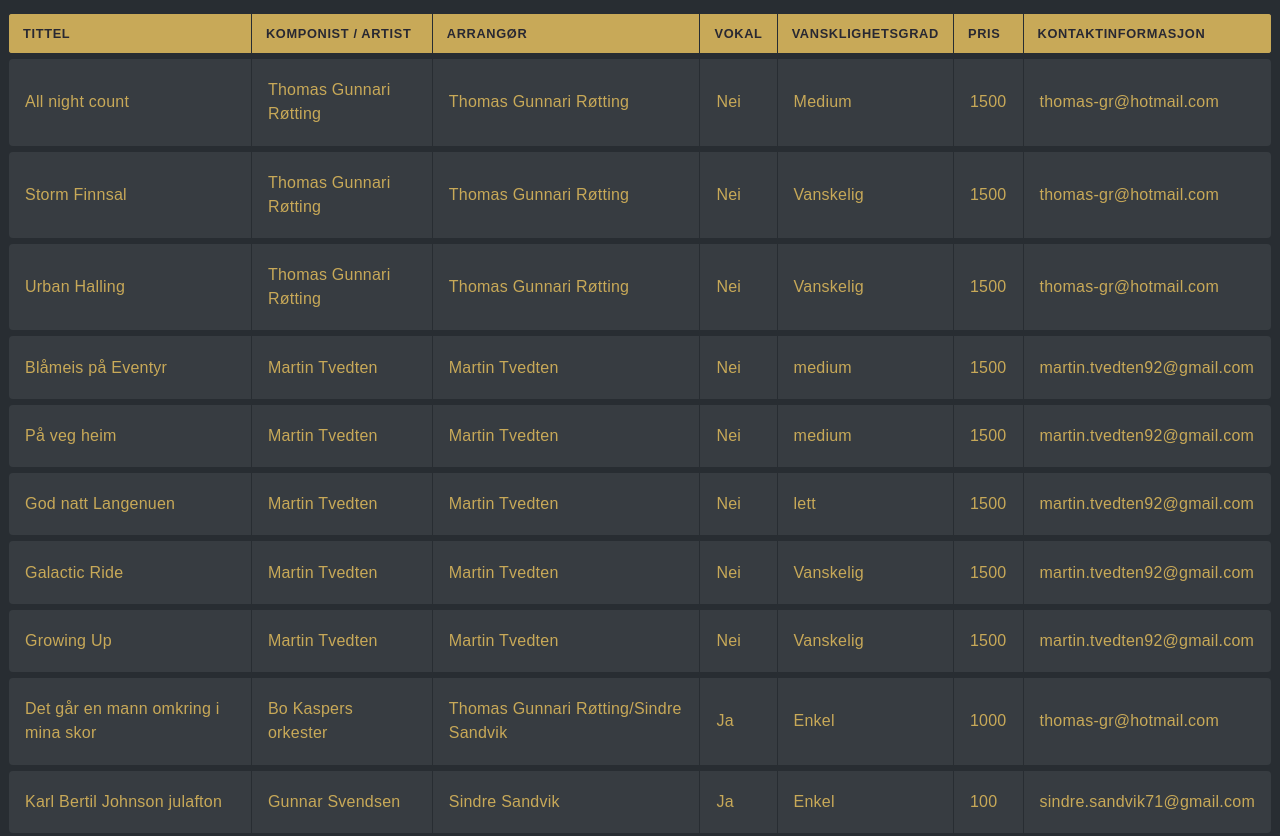
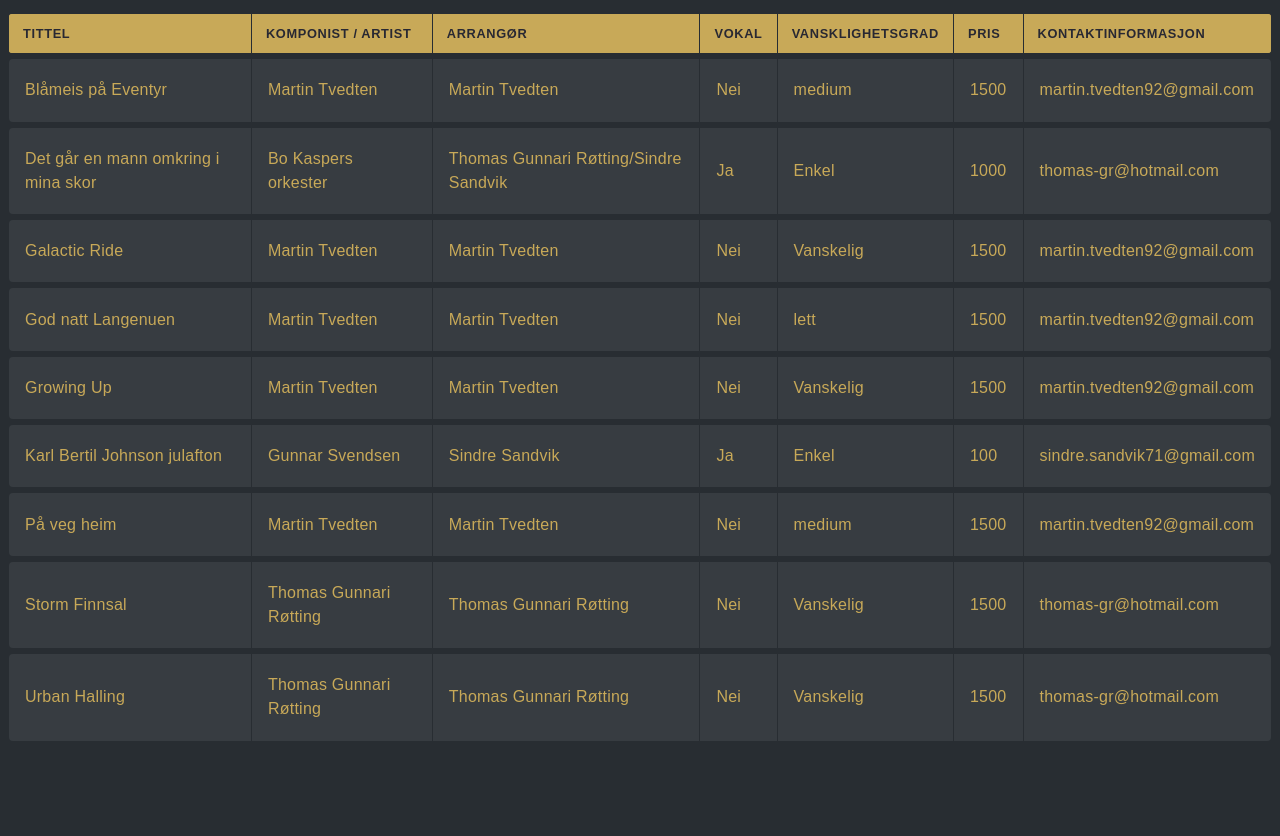
Before and after one commit to sindremusikk/nsa, a website: page docs/index.html in a window 1280 px wide. Shown: the part 440-1276 px from the top of the page. Drawn offline with Linux system fonts and the light colour scheme.

Commit message:
ny sortering

```diff
--- a/docs/index.html
+++ b/docs/index.html
@@ -20,16 +20,15 @@
 </thead>
 <tbody>
 
-<tr><td>All night count</td><td>Thomas Gunnari Røtting </td><td>Thomas Gunnari Røtting </td><td>Nei</td><td>Medium</td><td>1500</td><td>thomas-gr@hotmail.com</td></tr>
+<tr><td>Blåmeis på Eventyr</td><td>Martin Tvedten</td><td>Martin Tvedten</td><td>Nei</td><td>medium</td><td>1500</td><td>martin.tvedten92@gmail.com</td></tr>
+<tr><td>Det går en mann omkring i mina skor</td><td>Bo Kaspers orkester</td><td>Thomas Gunnari Røtting/Sindre Sandvik</td><td>Ja</td><td>Enkel</td><td>1000</td><td>thomas-gr@hotmail.com</td></tr>
+<tr><td>Galactic Ride</td><td>Martin Tvedten</td><td>Martin Tvedten</td><td>Nei</td><td>Vanskelig</td><td>1500</td><td>martin.tvedten92@gmail.com</td></tr>
+<tr><td>God natt Langenuen</td><td>Martin Tvedten</td><td>Martin Tvedten</td><td>Nei</td><td>lett</td><td>1500</td><td>martin.tvedten92@gmail.com</td></tr>
+<tr><td>Growing Up</td><td>Martin Tvedten</td><td>Martin Tvedten</td><td>Nei</td><td>Vanskelig</td><td>1500</td><td>martin.tvedten92@gmail.com</td></tr>
+<tr><td>Karl Bertil Johnson julafton</td><td>Gunnar Svendsen</td><td>Sindre Sandvik</td><td>Ja</td><td>Enkel</td><td>100</td><td>sindre.sandvik71@gmail.com</td></tr>
+<tr><td>På veg heim</td><td>Martin Tvedten</td><td>Martin Tvedten</td><td>Nei</td><td>medium</td><td>1500</td><td>martin.tvedten92@gmail.com</td></tr>
 <tr><td>Storm Finnsal</td><td>Thomas Gunnari Røtting</td><td>Thomas Gunnari Røtting</td><td>Nei</td><td>Vanskelig</td><td>1500</td><td>thomas-gr@hotmail.com</td></tr>
 <tr><td>Urban Halling</td><td>Thomas Gunnari Røtting </td><td>Thomas Gunnari Røtting</td><td>Nei</td><td>Vanskelig</td><td>1500</td><td>thomas-gr@hotmail.com</td></tr>
-<tr><td>Blåmeis på Eventyr</td><td>Martin Tvedten</td><td>Martin Tvedten</td><td>Nei</td><td>medium</td><td>1500</td><td>martin.tvedten92@gmail.com</td></tr>
-<tr><td>På veg heim</td><td>Martin Tvedten</td><td>Martin Tvedten</td><td>Nei</td><td>medium</td><td>1500</td><td>martin.tvedten92@gmail.com</td></tr>
-<tr><td>God natt Langenuen</td><td>Martin Tvedten</td><td>Martin Tvedten</td><td>Nei</td><td>lett</td><td>1500</td><td>martin.tvedten92@gmail.com</td></tr>
-<tr><td>Galactic Ride</td><td>Martin Tvedten</td><td>Martin Tvedten</td><td>Nei</td><td>Vanskelig</td><td>1500</td><td>martin.tvedten92@gmail.com</td></tr>
-<tr><td>Growing Up</td><td>Martin Tvedten</td><td>Martin Tvedten</td><td>Nei</td><td>Vanskelig</td><td>1500</td><td>martin.tvedten92@gmail.com</td></tr>
-<tr><td>Det går en mann omkring i mina skor</td><td>Bo Kaspers orkester</td><td>Thomas Gunnari Røtting/Sindre Sandvik</td><td>Ja</td><td>Enkel</td><td>1000</td><td>thomas-gr@hotmail.com</td></tr>
-<tr><td>Karl Bertil Johnson julafton</td><td>Gunnar Svendsen</td><td>Sindre Sandvik</td><td>Ja</td><td>Enkel</td><td>100</td><td>sindre.sandvik71@gmail.com</td></tr>
 
 
 </tbody>
```
